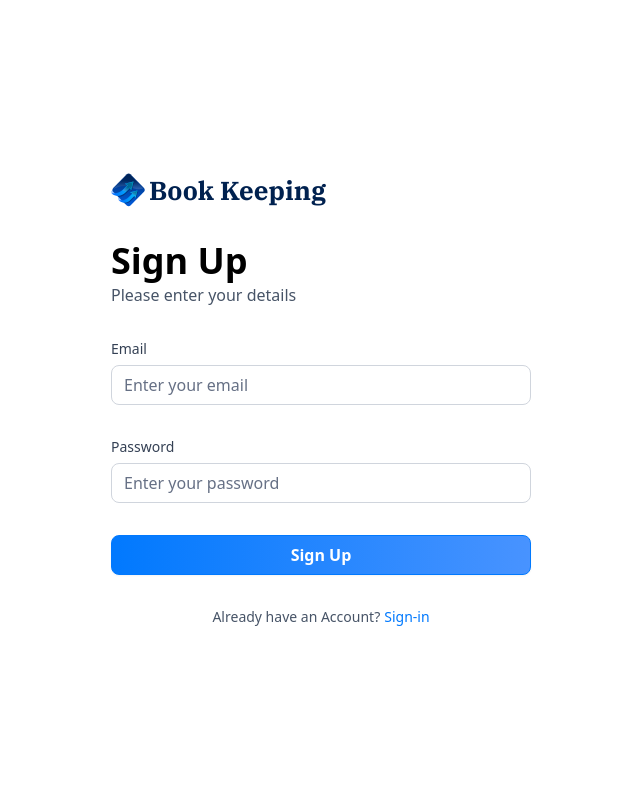
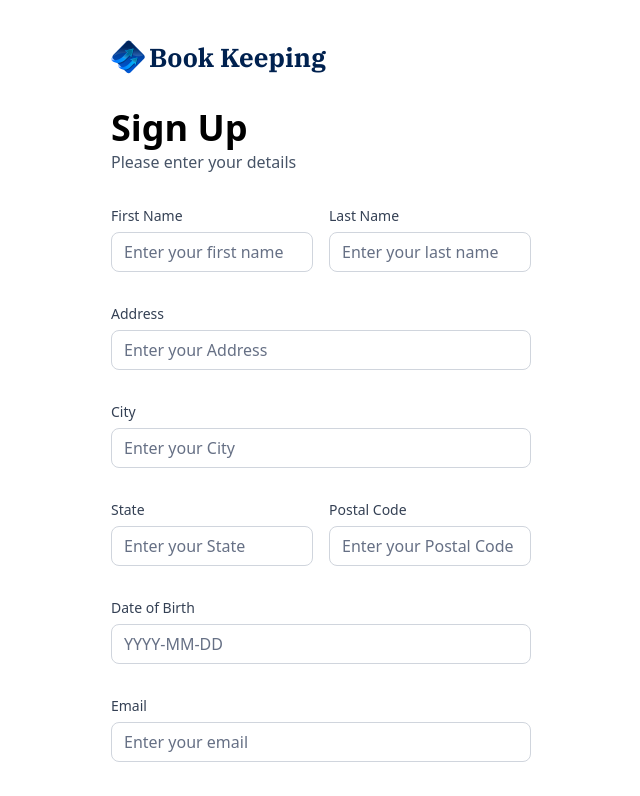
Before and after one commit to alanahmad558192/Albanking, a Next.js app: page /sign-up in a window 1280 px wide. Shown: the top 796 px of the page, without its empty margins (319-959 px from the left). Built offline with nearby package versions, Linux system fonts and the light colour scheme.

Commit message:
Refactoring Auth UI page

```diff
--- a/components/AuthForm.tsx
+++ b/components/AuthForm.tsx
@@ -21,14 +21,18 @@ import { Input } from "@/components/ui/input";
 import CustomInput from "./CustomInput";
 import { authFormSchema } from "@/lib/utils";
 import { Loader2 } from "lucide-react";
+import { useRouter } from "next/navigation";
 
 const AuthForm = ({ type }: { type: string }) => {
+  const router = useRouter();
   const [user, setUser] = useState(null);
   const [isLoading, setIsLoading] = useState(false);
 
+  const formSchema = authFormSchema(type);
+
   // 1. Define your form.
-  const form = useForm<z.infer<typeof authFormSchema>>({
-    resolver: zodResolver(authFormSchema),
+  const form = useForm<z.infer<typeof formSchema>>({
+    resolver: zodResolver(formSchema),
     defaultValues: {
       email: "",
       password: "",
@@ -36,13 +40,31 @@ const AuthForm = ({ type }: { type: string }) => {
   });
 
   // 2. Define a submit handler.
-  function onSubmit(values: z.infer<typeof authFormSchema>) {
-    // Do something with the form values.
-    // ✅ This will be type-safe and validated.
+  const onSubmit = async (data: z.infer<typeof formSchema>) => {
     setIsLoading(true);
-    console.log(values);
-    setIsLoading(false);
-  }
+
+    try {
+      // Sign up with Appwrite & create plaid token
+
+      if (type === "sign-up") {
+        // const newUser = await signUp(data);
+        // setUser(newUser);
+      }
+
+      if (type === "sign-in") {
+        // const response = await signIn({
+        //   email: data.email,
+        //   passport: data.password,
+        // })
+
+        // if(response) router.push('/')
+      }
+    } catch (error) {
+      console.log(error);
+    } finally {
+      setIsLoading(false);
+    }
+  };
 
   return (
     <section className="auth-form">
@@ -95,6 +117,57 @@ const AuthForm = ({ type }: { type: string }) => {
                   </div>
                 )}
               /> */}
+
+              {type === "sign-up" && (
+                <>
+                  <div className="flex gap-4">
+                    <CustomInput
+                      control={form.control}
+                      name="firstName"
+                      label="First Name"
+                      placeholder="Enter your first name"
+                    />
+                    <CustomInput
+                      control={form.control}
+                      name="lastName"
+                      label="Last Name"
+                      placeholder="Enter your last name"
+                    />
+                  </div>
+                  <CustomInput
+                    control={form.control}
+                    name="address"
+                    label="Address"
+                    placeholder="Enter your Address"
+                  />
+                  <CustomInput
+                    control={form.control}
+                    name="city"
+                    label="City"
+                    placeholder="Enter your City"
+                  />
+                  <div className="flex gap-4">
+                    <CustomInput
+                      control={form.control}
+                      name="state"
+                      label="State"
+                      placeholder="Enter your State"
+                    />
+                    <CustomInput
+                      control={form.control}
+                      name="postalCode"
+                      label="Postal Code"
+                      placeholder="Enter your Postal Code"
+                    />
+                  </div>
+                  <CustomInput
+                    control={form.control}
+                    name="dob"
+                    label="Date of Birth"
+                    placeholder="YYYY-MM-DD"
+                  />
+                </>
+              )}
 
               <CustomInput
                 control={form.control}
--- a/components/CustomInput.tsx
+++ b/components/CustomInput.tsx
@@ -3,13 +3,15 @@
 import React from "react";
 import { FormControl, FormField, FormLabel, FormMessage } from "./ui/form";
 import { Input } from "./ui/input";
-import { Control, Form } from "react-hook-form";
+import { Control, FieldPath, Form } from "react-hook-form";
 import { z } from "zod";
 import { authFormSchema } from "@/lib/utils";
 
+const formSchema = authFormSchema('sign-up')
+
 interface CustomsInput {
-  control: Control<z.infer<typeof authFormSchema>>;
-  name: "email" | "password";
+  control: Control<z.infer<typeof formSchema>>;
+  name: FieldPath<z.infer<typeof formSchema>>;
   label: string;
   placeholder: string;
 }
--- a/lib/utils.ts
+++ b/lib/utils.ts
@@ -1,4 +1,9 @@
-/* eslint-disable no-prototype-builtins */
+/**
+ * eslint-disable no-prototype-builtins
+ *
+ * @format
+ */
+
 import { type ClassValue, clsx } from "clsx";
 import qs from "query-string";
 import { twMerge } from "tailwind-merge";
@@ -195,7 +200,17 @@ export const getTransactionStatus = (date: Date) => {
   return date > twoDaysAgo ? "Processing" : "Success";
 };
 
-export const authFormSchema = z.object({
-  email: z.string().email(),
-  password: z.string().min(8)
-});
+export const authFormSchema = (type: string) =>
+  z.object({
+    // sign up
+    firstName: type === "sign-in" ? z.string().optional() : z.string().min(3),
+    lastName: type === "sign-in" ? z.string().optional() : z.string().min(3),
+    address: type === "sign-in" ? z.string().optional() : z.string().min(3),
+    city: type === "sign-in" ? z.string().optional() : z.string().min(3),
+    state: type === "sign-in" ? z.string().optional() : z.string().min(3),
+    postalCode: type === "sign-in" ? z.string().optional() : z.string().min(3),
+    dob: type === "sign-in" ? z.string().optional() : z.string().min(3),
+    // sign in & sign up
+    email: z.string().email(),
+    password: z.string().min(8),
+  });
```
